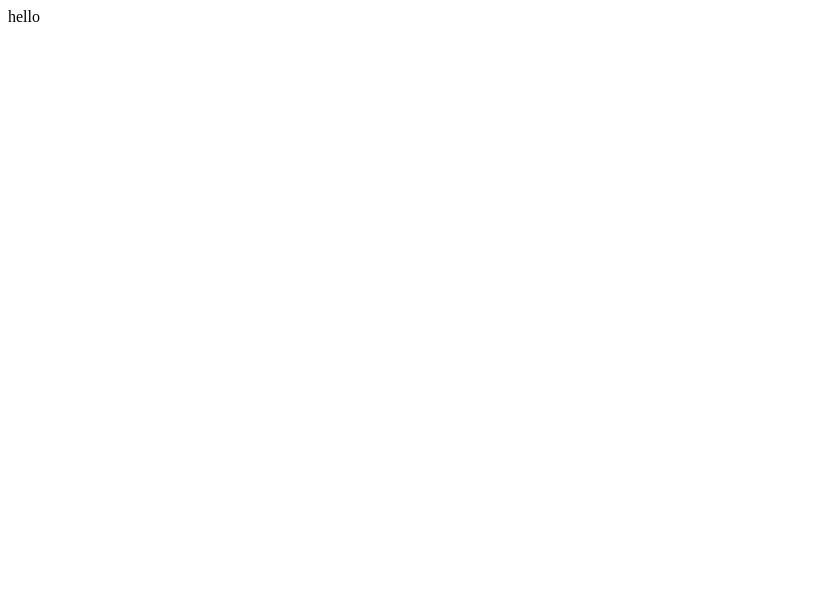
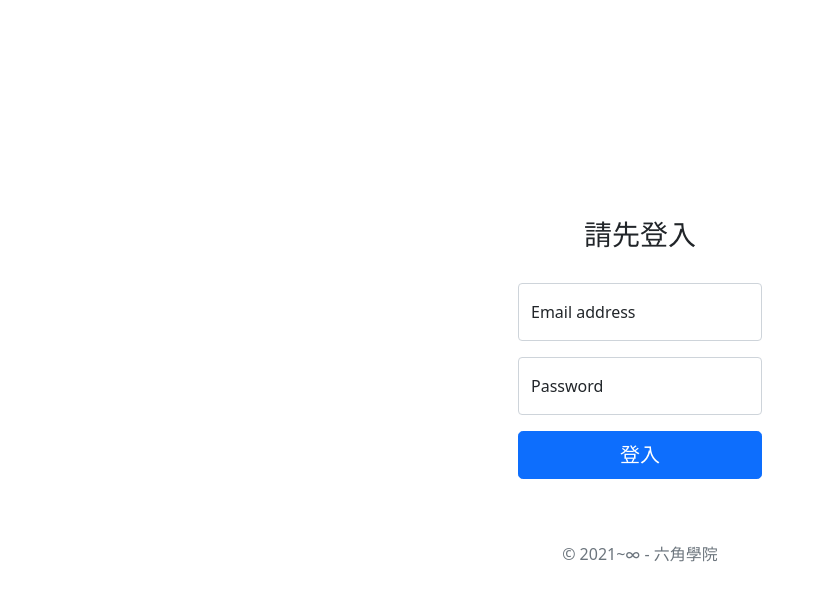
Before and after one commit to kelen1995/vue3_practice_week2, a plain HTML site: page index.html in a window 1280 px wide. Shown: the whole page, without its empty margins (0-817 px from the left). Drawn offline with nearby package versions, Linux system fonts and the light colour scheme.

Commit message:
feat: 新增登入頁面樣式

```diff
--- a/index.html
+++ b/index.html
@@ -6,12 +6,38 @@
     <meta name="viewport" content="width=device-width, initial-scale=1.0">
     <title>Login</title>
     <link rel="stylesheet" href="style.css">
+    <link rel="stylesheet" href="https://cdnjs.cloudflare.com/ajax/libs/bootstrap/5.1.3/css/bootstrap.min.css" integrity="sha512-GQGU0fMMi238uA+a/bdWJfpUGKUkBdgfFdgBm72SUQ6BeyWjoY/ton0tEjH+OSH9iP4Dfh+7HM0I9f5eR0L/4w==" crossorigin="anonymous" referrerpolicy="no-referrer" />
 </head>
 <body>
     <div id="app">
-        {{temp}}
+        <div class="container">
+            <div class="row justify-content-center">
+              <h1 class="h3 mb-3 font-weight-normal">
+                請先登入
+              </h1>
+              <div class="col-8">
+                <form id="form" class="form-signin">
+                  <div class="form-floating mb-3">
+                    <input type="email" class="form-control" id="username"
+                      placeholder="name@example.com" required autofocus>
+                    <label for="username">Email address</label>
+                  </div>
+                  <div class="form-floating">
+                    <input type="password" class="form-control" id="password"
+                      placeholder="Password" required>
+                    <label for="password">Password</label>
+                  </div>
+                  <button class="btn btn-lg btn-primary w-100 mt-3" type="submit">
+                    登入
+                  </button>
+                </form>
+              </div>
+            </div>
+            <p class="mt-5 mb-3 text-muted">
+              &copy; 2021~∞ - 六角學院
+            </p>
+          </div>
     </div>
-
     <script type="module" src="all.js"></script>
 </body>
 </html>
--- a/style.css
+++ b/style.css
@@ -0,0 +1,18 @@
+html,
+body {
+  height: 100%;
+  text-align: center;
+}
+
+body {
+  display: flex;
+  align-items: center;
+  justify-content: center;
+}
+
+.form-signin {
+  width: 100%;
+  max-width: 330px;
+  padding: 15px;
+  margin: auto;
+}
```
